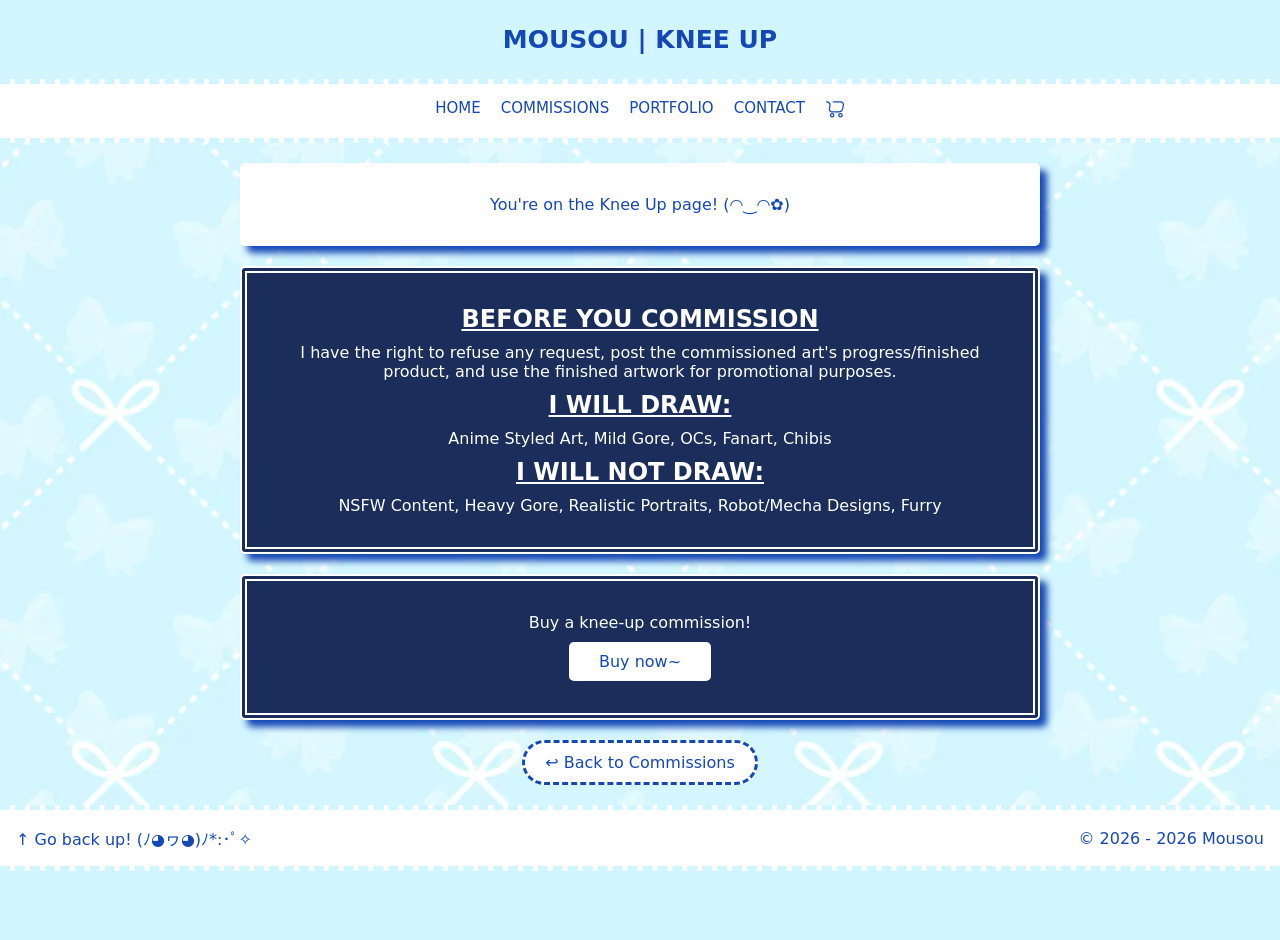
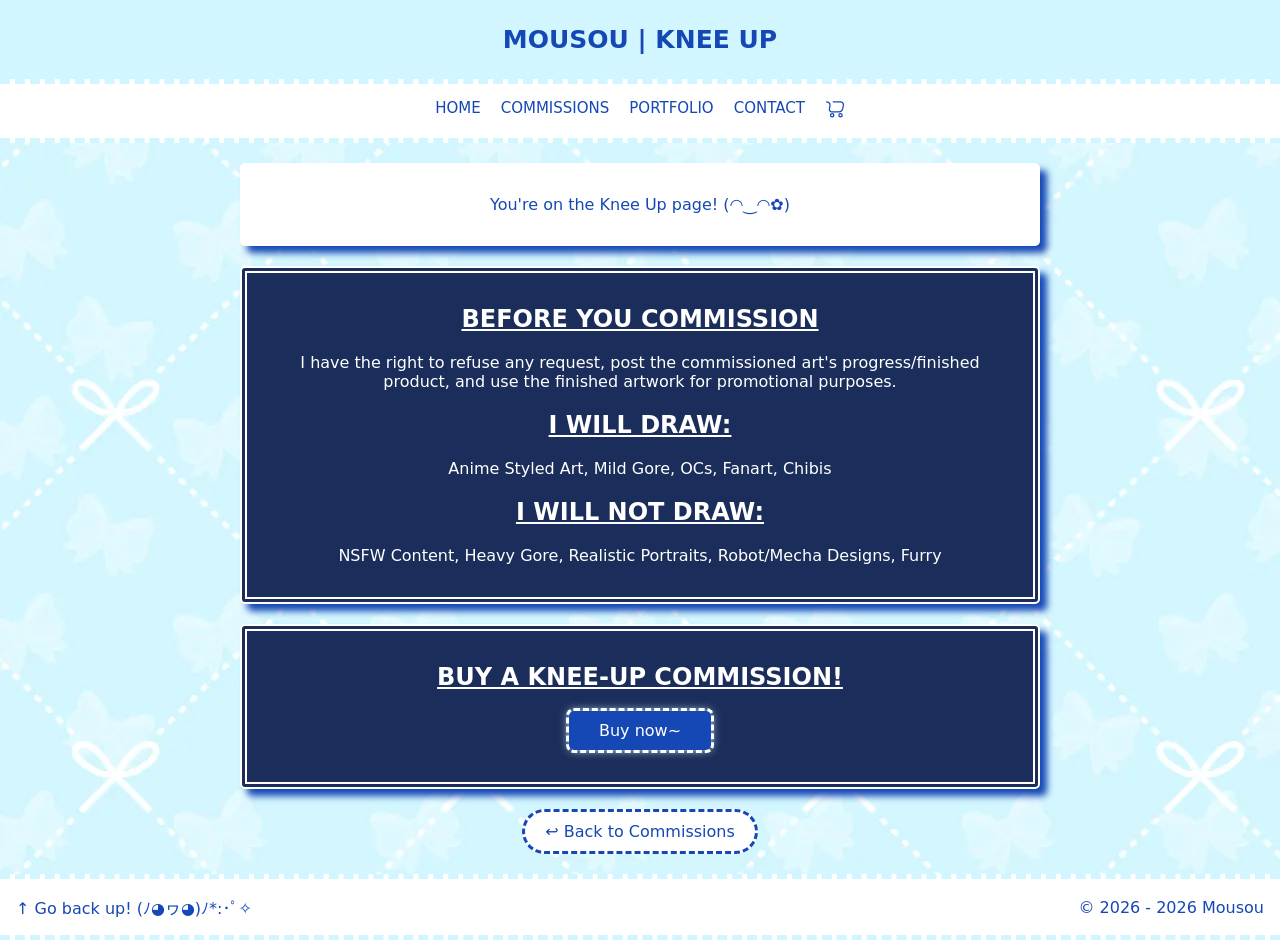
Before and after one commit to JasmineT5570/art-website, a PHP site: page /commissions/knee-up/index.php in a window 1280 px wide. Before the commit the page ends 871 px from the top, so only its background shows below. Run offline with PHP 8.4, Linux system fonts and the light colour scheme; some web fonts are replaced.

Commit message:
Adjusting buy button to different color, bring attention to button for viewer. Added larger gap in com-content flexbox.

```diff
--- a/css/style.css
+++ b/css/style.css
@@ -40,10 +40,12 @@ button {
 }
 
 .buy-btn {
-    background-color: white;
+    background-color: var(--blue-normal);
+    outline: dashed white 3px;
     padding: 10px 30px;
     border-radius: 5px;
     width: fit-content;
+    box-shadow: 0px 0px 10px var(--blue-light);
     margin: 0 auto;
     transition: box-shadow 0.3s ease, background-color 0.3s ease, outline 0.3s ease;
 }
@@ -164,7 +166,7 @@ main {
     text-align: center;
     display: flex;
     flex-direction: column;
-    gap: 10px;
+    gap: 20px;
     color: white;
 
     h2 {
@@ -320,10 +322,15 @@ a.btn:hover {
     color: white;
 }
 
+a.buy-btn:link {
+    color: white;
+}
+
 a.buy-btn:hover {
-    background-color: var(--blue-normal);
-    color: var(--blue-white);
+    background-color: white;
+    color: var(--blue-normal);
     outline: white solid 3px;
+    box-shadow: none;
 }
 /*LOVEHATE END*/
 
--- a/includes/com_content.php
+++ b/includes/com_content.php
@@ -1,5 +1,5 @@
 <div class="com-content">
-            <p>Buy a <?= $com_type ?> commission!</p>
+            <h2>Buy a <?= $com_type ?> commission!</h2>
 
             <a href="<?= $com_link ?>" class="buy-btn">Buy now~</a>
         </div>
```
